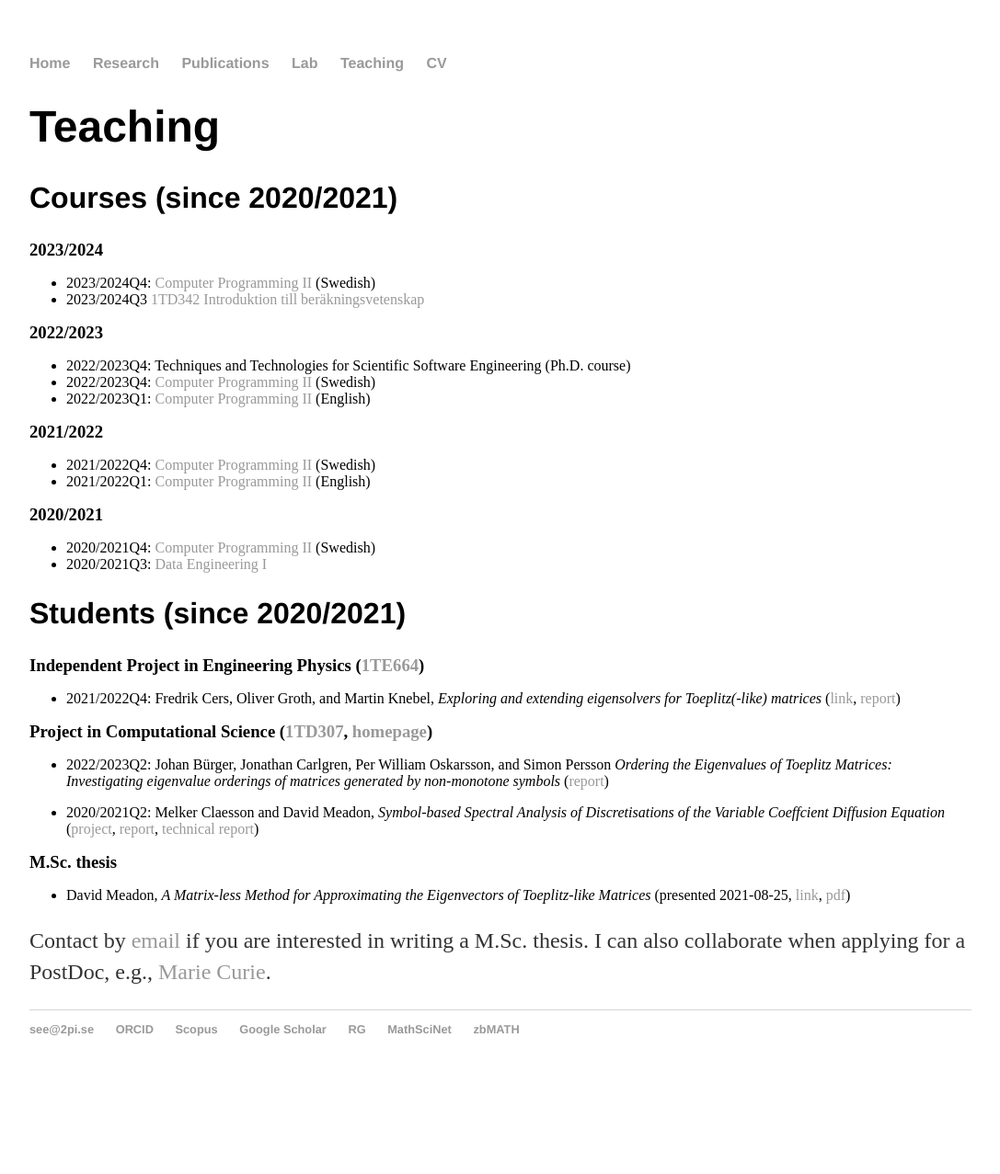
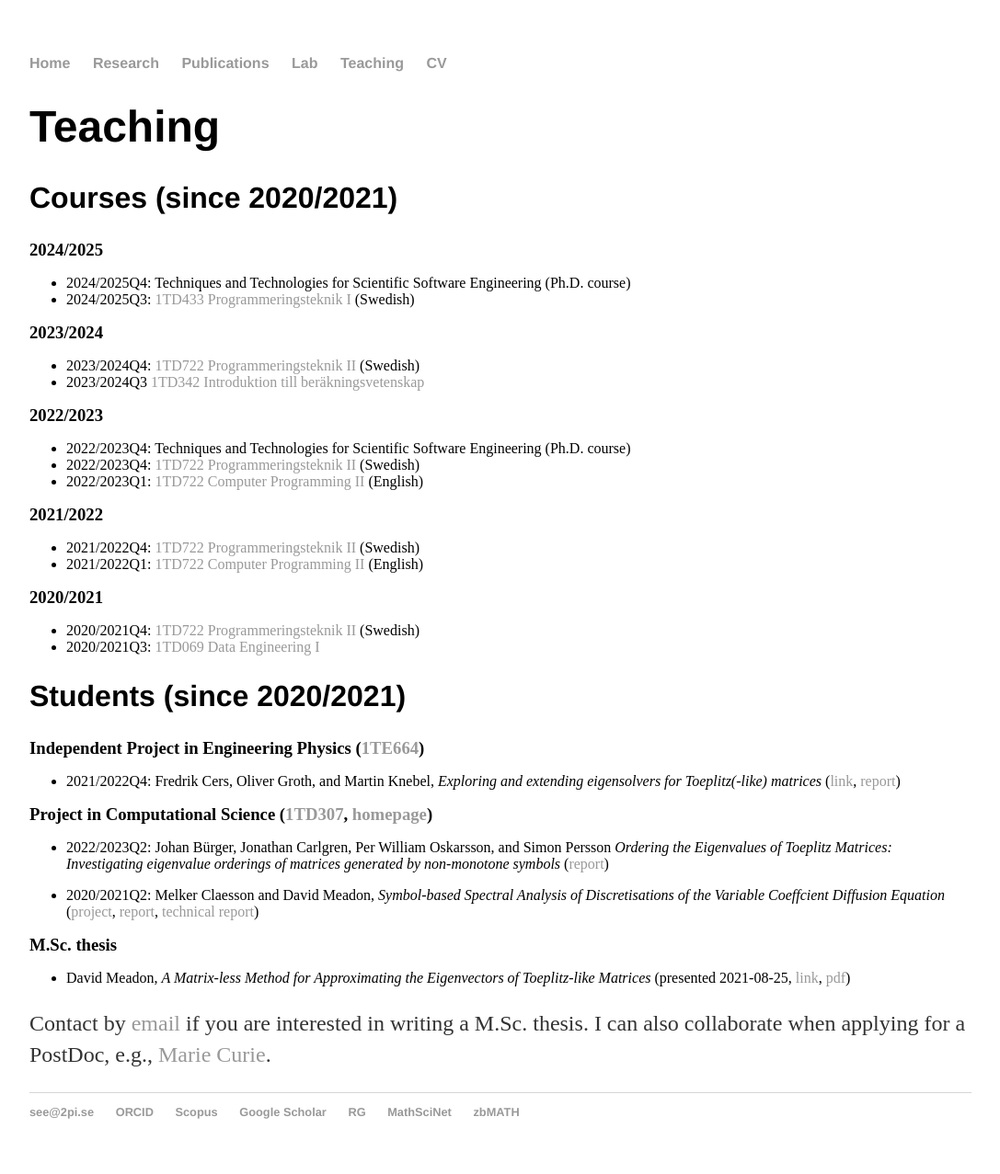
Before and after one commit to sverek/sverek.github.io, a Jekyll site: the page built from teaching/index.html, in a window 1280 px wide. Shown: the whole page at 92% size, without its empty margins (96-1183 px from the left). Built offline with Jekyll 4.4.1, drawn with Linux system fonts in a browser that asks for light colours; before the commit the page ends 1187 px from its top, so only the background shows below that.

Commit message:
some updates

```diff
--- a/index.html
+++ b/index.html
@@ -18,8 +18,12 @@ title: www.2pi.se
       <h3>Current plans:</h3>
       <ul>
         <li>Teaching 2024/2025Q3: 1TD433 <a href="https://www.uu.se/utbildning/kurs?query=1TD433">Programmeringsteknik I</a></li>
+        <li>Teaching 2024/2025Q4: Techniques and Technologies for Scientific Software Engineering (Ph.D. course)</li>
+        <li>Research visit: spring 2025, University of Insubria, Como, Italy</li>
+        <li>Conference: 8-13/6 2025, <a href="https://householder-symposium.github.io/">Householder Symposium XXII</a>, Ithaca, USA</li>
         <li>Conference: 16-20/6 2025, <a href="https://parallel.bas.bg/Conferences/SciCom25/">LSSC25</a>, Sozopol, Bulgaria</li>
         <li>Conference: 23-27/6 2025, <a href="https://ilas2025.tw/">ILAS2025</a>, Kaohsiung, Taiwan</li>
+        <li>Workshop: 19-20/8 2025, <a href="http://nordic-nla.eu/">Nordic NLA</a>, Uppsala, Sweden</li>
       </ul>
       </div>
 	<p>
--- a/teaching/index.html
+++ b/teaching/index.html
@@ -9,32 +9,40 @@ title: www.2pi.se
 <div class="blurb">
 	<h1>Teaching</h1>
 	<h2>Courses (since 2020/2021)</h2>
+	<h3>2024/2025</h3>
+	<ul>
+		<li>2024/2025Q4: Techniques and Technologies for Scientific Software Engineering (Ph.D. course)
+		</li>
+		<li>2024/2025Q3: <a href="https://www.uu.se/utbildning/kurs?query=1TD433">1TD433 Programmeringsteknik I</a> (Swedish)
+		</li>
+		</li>
+	</ul>
 	<h3>2023/2024</h3>
 	<ul>
-		<li>2023/2024Q4: <a href="https://www.uu.se/en/admissions/freestanding-courses/course/?kKod=1TD722&typ=1">Computer Programming II</a> (Swedish)</li>
+		<li>2023/2024Q4: <a href="https://www.uu.se/en/admissions/freestanding-courses/course/?kKod=1TD722&typ=1">1TD722 Programmeringsteknik II</a> (Swedish)</li>
 		<li>2023/2024Q3 <a href="https://www.uu.se/utbildning/kurs?query=1TD342">1TD342 Introduktion till beräkningsvetenskap</a></li>
 	</ul>
 	<h3>2022/2023</h3>
 	<ul>
 		<li>2022/2023Q4: Techniques and Technologies for Scientific Software Engineering (Ph.D. course)
 		</li>
-		<li>2022/2023Q4: <a href="https://www.uu.se/en/admissions/freestanding-courses/course/?kKod=1TD722&typ=1">Computer Programming II</a> (Swedish)
+		<li>2022/2023Q4: <a href="https://www.uu.se/en/admissions/freestanding-courses/course/?kKod=1TD722&typ=1">1TD722 Programmeringsteknik II</a> (Swedish)
 		</li>
-		<li>2022/2023Q1: <a href="https://www.uu.se/en/admissions/freestanding-courses/course/?kKod=1TD722&typ=1">Computer Programming II</a> (English)
+		<li>2022/2023Q1: <a href="https://www.uu.se/en/admissions/freestanding-courses/course/?kKod=1TD722&typ=1">1TD722 Computer Programming II</a> (English)
 		</li>
 	</ul>
 	<h3>2021/2022</h3>
 	<ul>
-		<li>2021/2022Q4: <a href="https://www.uu.se/en/admissions/freestanding-courses/course/?kKod=1TD722&typ=1">Computer Programming II</a> (Swedish)
+		<li>2021/2022Q4: <a href="https://www.uu.se/en/admissions/freestanding-courses/course/?kKod=1TD722&typ=1">1TD722 Programmeringsteknik II</a> (Swedish)
 		</li>
-		<li>2021/2022Q1: <a href="https://www.uu.se/en/admissions/freestanding-courses/course/?kKod=1TD722&typ=1">Computer Programming II</a> (English)
+		<li>2021/2022Q1: <a href="https://www.uu.se/en/admissions/freestanding-courses/course/?kKod=1TD722&typ=1">1TD722 Computer Programming II</a> (English)
 		</li>
 	</ul>
 
 	<h3>2020/2021</h3>
 	<ul>
-		<li>2020/2021Q4: <a href="https://www.uu.se/en/admissions/freestanding-courses/course/?kKod=1TD722&typ=1">Computer Programming II</a> (Swedish)</li>
-		<li>2020/2021Q3: <a href="https://www.uu.se/en/admissions/freestanding-courses/course/?kKod=1TD069&typ=1">Data Engineering I</a></li>
+		<li>2020/2021Q4: <a href="https://www.uu.se/en/admissions/freestanding-courses/course/?kKod=1TD722&typ=1">1TD722 Programmeringsteknik II</a> (Swedish)</li>
+		<li>2020/2021Q3: <a href="https://www.uu.se/en/admissions/freestanding-courses/course/?kKod=1TD069&typ=1">1TD069 Data Engineering I</a></li>
 	</ul>
 	<h2>Students (since 2020/2021)</h2>
 	<h3>Independent Project in Engineering Physics (<a href="https://www.uu.se/en/admissions/freestanding-courses/course-syllabus/?kKod=1TE664">1TE664</a>)</h3>
```
Also changed, not shown: publications/index.html (+8 -8 lines).
